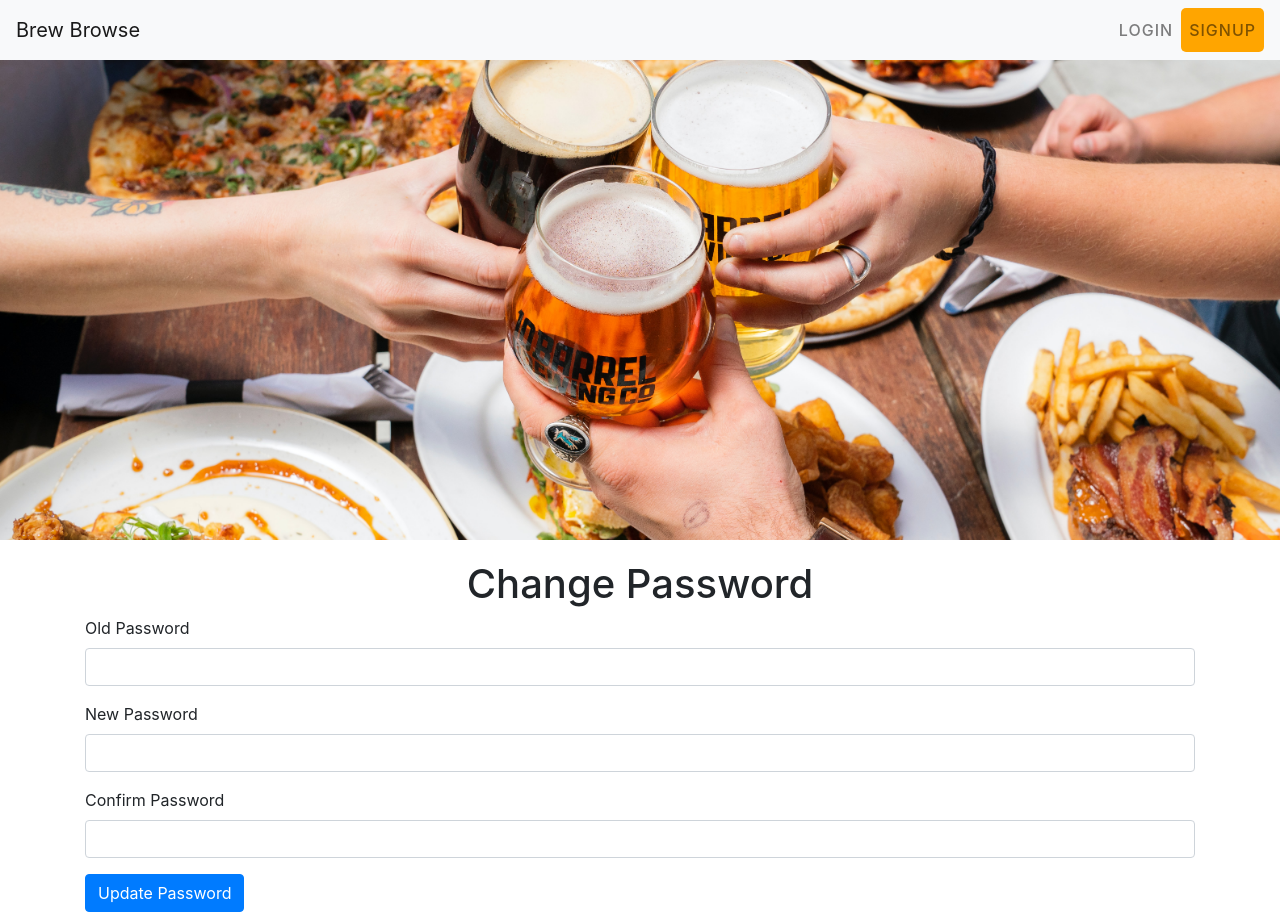
After one commit to Zanuv/brew-browse, a Flask app: page /change_password in a window 1280 px wide. The commit adds this page. Run offline with Flask 2, Linux system fonts and the light colour scheme; some libraries are stand-ins or nearby versions.

Commit message:
added password changing

```diff
--- a/app.py
+++ b/app.py
@@ -1,10 +1,12 @@
 from flask import Flask, redirect, render_template, request, session, g, flash, abort, url_for
 from flask_debugtoolbar import DebugToolbarExtension
+from flask_bcrypt import Bcrypt
 from models import db, connect_db, User, Review, Brewery
-from forms import SignupForm, LoginForm, BrewerySearchForm
+from forms import SignupForm, LoginForm, BrewerySearchForm, ChangePasswordForm
 from sqlalchemy.exc import IntegrityError
 import requests
 
+bcrypt = Bcrypt()
 CURR_USER_KEY = "curr_user"
 
 app = Flask(__name__)
@@ -222,5 +224,32 @@ def account(user_id):
     """Show the user account information."""
 
     user = User.query.get_or_404(user_id)
+    change_password_form = ChangePasswordForm()
 
-    return render_template('users/account.html', user=user)
+    return render_template('users/account.html', user=user, change_password_form=change_password_form)
+
+
+@app.route('/change_password', methods=['GET', 'POST'])
+def change_password():
+    form = ChangePasswordForm()
+
+    if form.validate_on_submit():
+        old_password = form.old_password.data
+        new_password = form.new_password.data
+        hashed_password = g.user.password
+
+        # Check if the old password is correct
+        if bcrypt.check_password_hash(hashed_password, old_password):
+            # Hash the new password and update the user's password
+            new_password_hash = bcrypt.generate_password_hash(
+                new_password).decode('utf-8')
+            g.user.password = new_password_hash
+            db.session.commit()
+
+            flash('Your password has been updated.', 'success')
+            return redirect(url_for('account', user_id=g.user.id))
+
+        else:
+            flash('Old password is incorrect.', 'danger')
+
+    return render_template('users/change_password.html', form=form)
--- a/forms.py
+++ b/forms.py
@@ -38,3 +38,14 @@ class ReviewForm(FlaskForm):
     star_rating = IntegerField('Rating', validators=[
                                DataRequired(), NumberRange(min=1, max=5)])
     submit = SubmitField('Submit Review')
+
+
+class ChangePasswordForm(FlaskForm):
+    """Form for changing password."""
+
+    old_password = PasswordField('Old Password', validators=[DataRequired()])
+    new_password = PasswordField('New Password', validators=[
+                                 DataRequired(), Length(min=6)])
+    confirm_password = PasswordField('Confirm Password', validators=[
+                                     DataRequired(), EqualTo('new_password', message='Passwords must match')])
+    submit = SubmitField('Change Password')
--- a/static/style.css
+++ b/static/style.css
@@ -31,14 +31,11 @@ main {
   margin: 0 auto;
 }
 
-form {
-  margin: 0 auto;
-  width: 50%;
-}
 
 h1 {
   margin: 0 auto;
   width: 50%;
+  text-align: center;
 }
 
 .navbar {
@@ -121,3 +118,27 @@ h1 {
 .h2-center {
   text-align: center;
 }
+
+.add-review {
+  text-align: center;
+}
+
+.review-detail {
+  text-align: center;
+}
+
+.account-info-box {
+  border: 1px solid black;
+  padding: 10px;
+  margin: 10px;
+  width: 300px;
+  display: flex;
+  flex-direction: column;
+}
+
+.account-info {
+  display: flex;
+  flex-direction: column;
+  justify-content: center;
+  align-items: center;
+}
--- a/templates/users/account.html
+++ b/templates/users/account.html
@@ -7,7 +7,11 @@
 	<div class="account-info-box">
 		<p><strong>Email:</strong> {{ user.email }}</p>
 	</div>
-	<!-- Add more boxes for other information as needed -->
+	<div class="account-info-box">
+		<a href="{{ url_for('change_password') }}" class="btn btn-primary"
+			>Change Password</a
+		>
+	</div>
 </div>
 
 {% endblock %}
--- /dev/null
+++ b/templates/users/change_password.html
@@ -0,0 +1,28 @@
+{% extends 'base.html' %} {% block content %}
+<h1>Change Password</h1>
+<form method="POST">
+	{{ form.hidden_tag() }}
+	<div class="form-group">
+		{{ form.old_password.label }} {{
+		form.old_password(class_='form-control') }} {% for error in
+		form.old_password.errors %}
+		<span class="invalid-feedback">{{ error }}</span>
+		{% endfor %}
+	</div>
+	<div class="form-group">
+		{{ form.new_password.label }} {{
+		form.new_password(class_='form-control') }} {% for error in
+		form.new_password.errors %}
+		<span class="invalid-feedback">{{ error }}</span>
+		{% endfor %}
+	</div>
+	<div class="form-group">
+		{{ form.confirm_password.label }} {{
+		form.confirm_password(class_='form-control') }} {% for error in
+		form.confirm_password.errors %}
+		<span class="invalid-feedback">{{ error }}</span>
+		{% endfor %}
+	</div>
+	<button type="submit" class="btn btn-primary">Update Password</button>
+</form>
+{% endblock %}
```
Also changed, not shown: templates/detail.html (+21 -18 lines).
